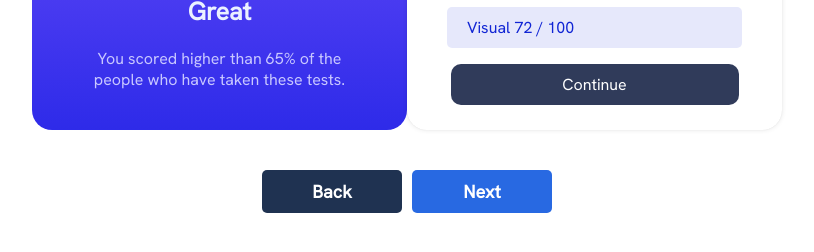
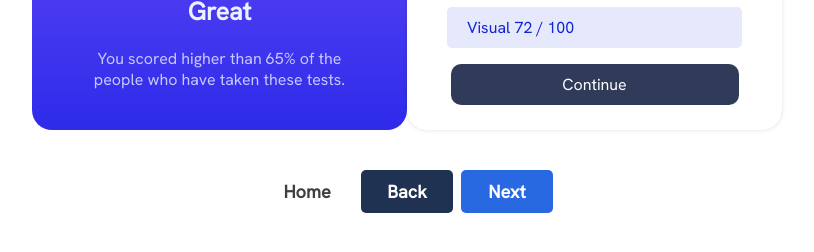
Before and after one commit to imadityaxd/results_summary_component, a plain HTML site: page index.html in a window 1280 px wide. Shown: the part 272-524 px from the top of the page, without its empty margins (233-1047 px from the left). Drawn offline with Linux system fonts and the light colour scheme.

Commit message:
navigation button

```diff
--- a/assets/styles.css
+++ b/assets/styles.css
@@ -161,14 +161,19 @@ body{
 }
 .buttons .next{
     background-color: hsl(219, 76%, 52%);
-
 }
-.buttons .next,.back{
-    width:40%;
+.buttons .home{
+    background-color: hsl(0,0%,100%);
+}
+.buttons .home a{
+    color:hsl(0, 0%, 25%);
+}
+.buttons .next,.back,.home{
+    width:24%;
     text-align: center;
     padding:10px;
     border-radius: 5px;
 }
-.buttons .next:hover,.back:hover{
+.buttons .next:hover,.back:hover,.home:hover{
     box-shadow: rgba(0, 0, 0, 0.19) 0px 10px 20px, rgba(0, 0, 0, 0.23) 0px 6px 6px;
 }
--- a/index.html
+++ b/index.html
@@ -43,9 +43,9 @@
       </div>
     </div>
     <div class="buttons">
-      <div class="back"><a href="../calculator_component/index.html">Back</a>
-      </div>
-      <div class="next"><a href="../results_summary_component/index.html">Next</a></div>
+      <div class="home"><a href="../index.html">Home</a></div>
+      <div class="back"><a href="../calculator_component/index.html">Back</a></div>
+      <div class="next"><a href="../order-summary-component-main/">Next</a></div>
     </div>
   </body>
 </html>
```
